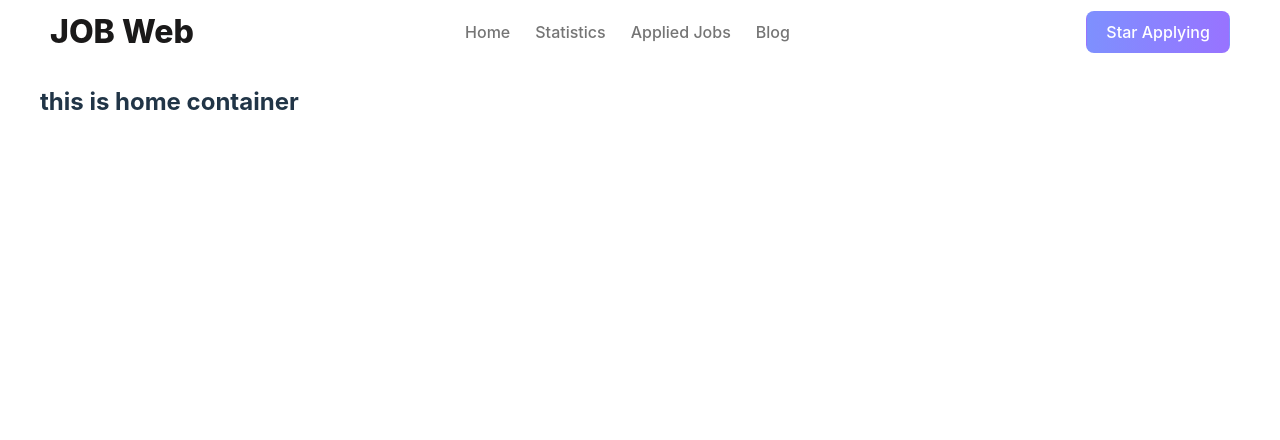
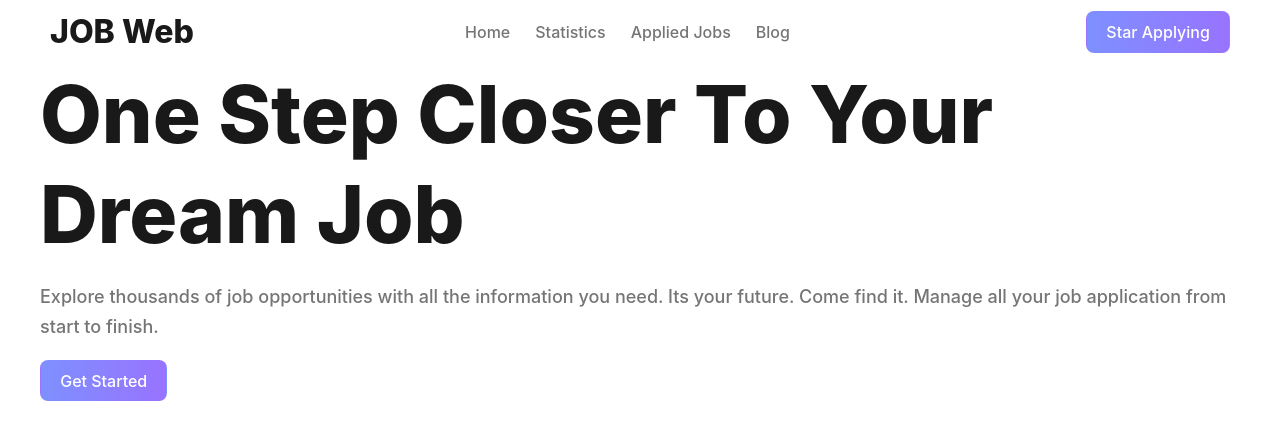
Before and after one commit to HmSani6699/As-project-9, a React (Vite) app: page / in a window 1280 px wide. Shown: the top 440 px of the page. Built offline with nearby package versions, Linux system fonts and the light colour scheme.

Commit message:
banner blog part aded

```diff
--- /dev/null
+++ b/src/component/Banner/Banner.css
@@ -0,0 +1,23 @@
+/* banner blog part style */
+.banner-title {
+    font-weight: 800;
+    font-size: 80px;
+    line-height: 100px;
+    color: #1A1919;
+    margin: 0px;
+}
+
+.banner-description {
+    color: #757575;
+    font-weight: 500;
+    font-size: 18px;
+    line-height: 30px;
+}
+
+.banner-button {
+    background: linear-gradient(90deg, #7E90FE 0%, #9873FF 100%);
+    border-radius: 8px;
+    color: white;
+}
+
+/* banner img style part */
--- /dev/null
+++ b/src/component/Banner/Banner.jsx
@@ -0,0 +1,17 @@
+import React from 'react';
+import './Banner.css'
+
+const Banner = () => {
+    return (
+        <div className='banner-container'>
+            <div className='banner-blog'>
+                <h3 className='banner-title'>One Step Closer To Your Dream Job</h3>
+                <p className='banner-description'>Explore thousands of job opportunities with all the information you need. Its your future. Come find it. Manage all your job application from start to finish.</p>
+                <button className='banner-button'>Get Started</button>
+            </div>
+            <div className='banner-Img'></div>
+        </div>
+    );
+};
+
+export default Banner;
--- a/src/component/Header/Header.jsx
+++ b/src/component/Header/Header.jsx
@@ -15,10 +15,6 @@ const Header = () => {
                 </nav>
                 <button className='header-btn'>Star Applying</button>
             </div>
-            <div className='banner-container'>
-                <div></div>
-                <div></div>
-            </div>
         </div>
     );
 };
--- a/src/component/Home/Home.jsx
+++ b/src/component/Home/Home.jsx
@@ -1,9 +1,10 @@
 import React from 'react';
+import Banner from '../Banner/Banner';
 
 const Home = () => {
     return (
         <div>
-            <h2>this is home container</h2>
+            <Banner></Banner>
         </div>
     );
 };
```
